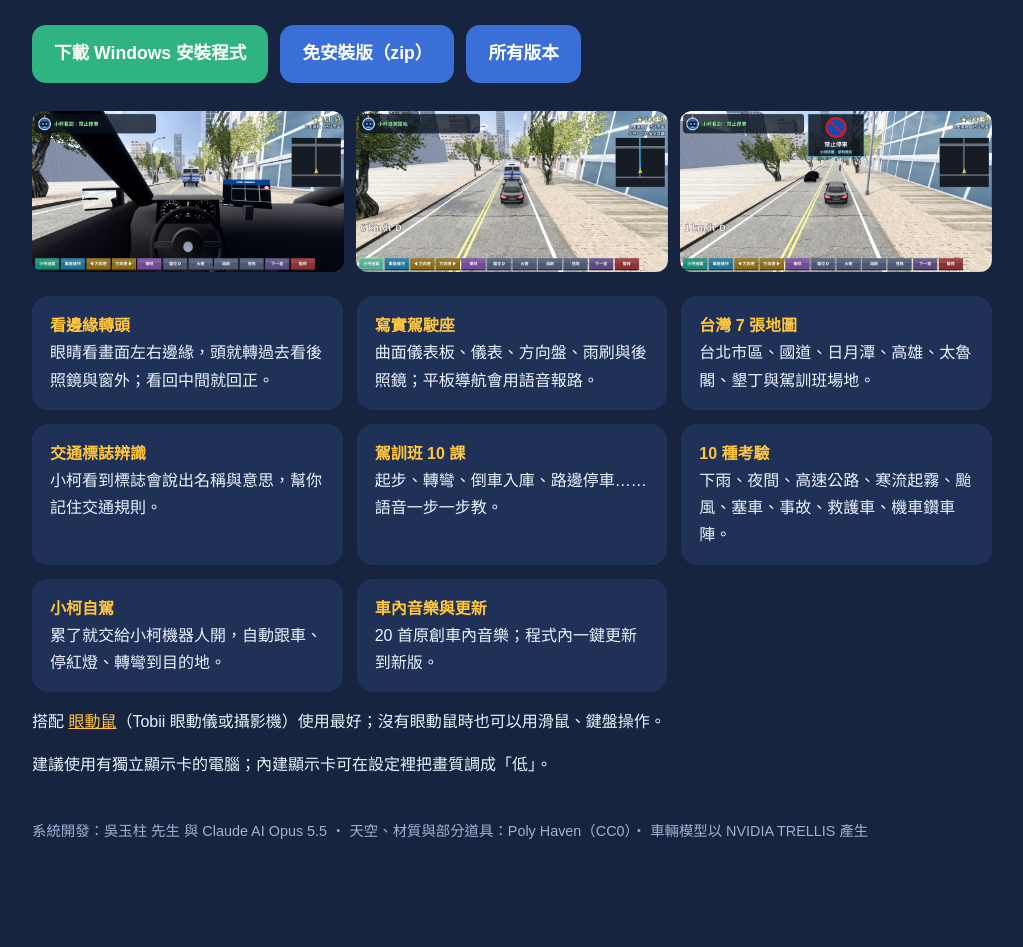
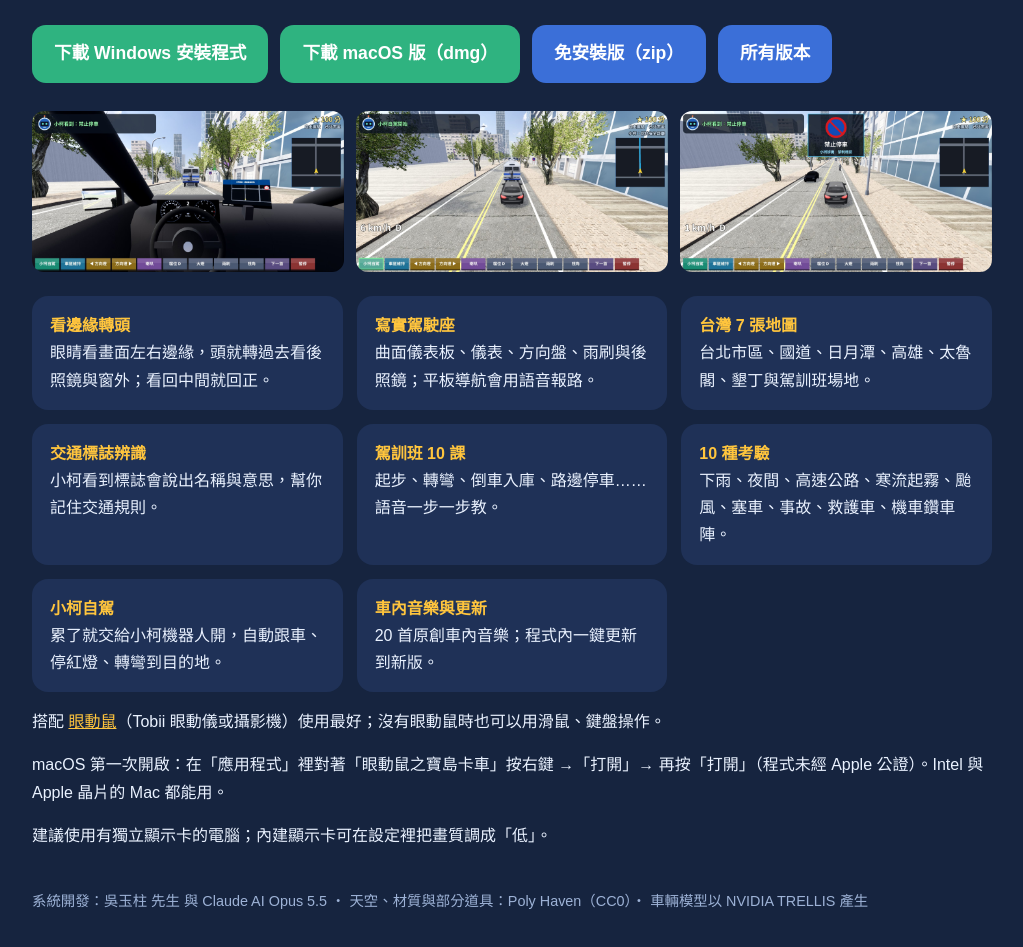
Before and after one commit to achir1015/eyemouse-truck, a plain HTML site: page docs/index.html in a window 1280 px wide. Shown: the part 147-1094 px from the top of the page, without its empty margins (128-1151 px from the left). Before the commit the page ends 1054 px from the top, so only its background shows below. Drawn offline with Linux system fonts and the light colour scheme.

Commit message:
macOS 版：匯出設定、build-dmg.sh、下載頁加 dmg
Co-Authored-By: Claude Opus 5.5 <noreply@anthropic.com>

```diff
--- a/docs/index.html
+++ b/docs/index.html
@@ -35,6 +35,7 @@
   </header>
   <div class="btns">
     <a class="btn" href="https://github.com/achir1015/eyemouse-truck/releases/latest/download/EyeMouseTruck-Setup.exe">下載 Windows 安裝程式</a>
+    <a class="btn" href="https://github.com/achir1015/eyemouse-truck/releases/latest/download/EyeMouseTruck-macOS.dmg">下載 macOS 版（dmg）</a>
     <a class="btn alt" href="https://github.com/achir1015/eyemouse-truck/releases/latest/download/EyeMouseTruck-Windows-portable.zip">免安裝版（zip）</a>
     <a class="btn alt" href="https://github.com/achir1015/eyemouse-truck/releases">所有版本</a>
   </div>
@@ -54,6 +55,7 @@
     <div class="card"><b>車內音樂與更新</b><br>20 首原創車內音樂；程式內一鍵更新到新版。</div>
   </div>
   <p>搭配 <a style="color:var(--accent)" href="https://github.com/achir1015/eyemouse">眼動鼠</a>（Tobii 眼動儀或攝影機）使用最好；沒有眼動鼠時也可以用滑鼠、鍵盤操作。</p>
+  <p>macOS 第一次開啟：在「應用程式」裡對著「眼動鼠之寶島卡車」按右鍵 →「打開」→ 再按「打開」（程式未經 Apple 公證）。Intel 與 Apple 晶片的 Mac 都能用。</p>
   <p>建議使用有獨立顯示卡的電腦；內建顯示卡可在設定裡把畫質調成「低」。</p>
   <footer>系統開發：吳玉柱 先生 與 Claude AI Opus 5.5 ・ 天空、材質與部分道具：Poly Haven（CC0）・ 車輛模型以 NVIDIA TRELLIS 產生</footer>
 </main>
```
Also changed, not shown: 3 other files.
